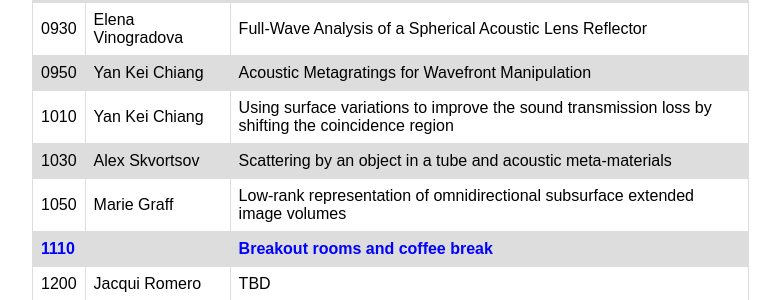
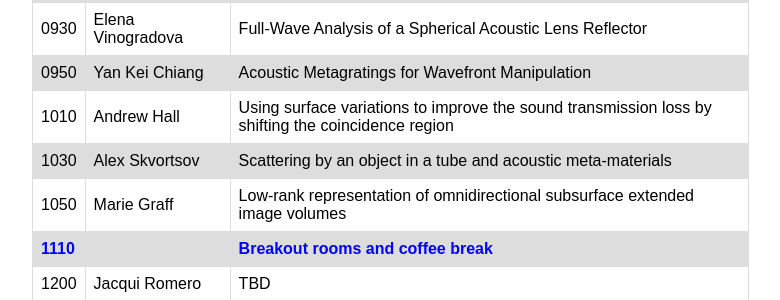
Before and after one commit to kozwaves/kozwaves.github.io, a Jekyll site: the page built from KOZWaves2022/index.html, in a window 1280 px wide and 900 px high, scrolled down 538 px. Shown: the part 152-452 px from the top of the window, without its empty margins (160-940 px from the left). Built offline with Jekyll 4.4.1, drawn with Linux system fonts in a browser that asks for light colours; comment, search, counter and statistics services are not loaded.

Commit message:
Update index.html

```diff
--- a/KOZWaves2022/index.html
+++ b/KOZWaves2022/index.html
@@ -69,7 +69,7 @@ tr:nth-child(even) {
   </tr>
 	<tr>
     <td>1010</td>
-    <td>Yan Kei Chiang</td>
+    <td>Andrew Hall</td>
     <td>Using surface variations to improve the sound transmission loss by shifting the coincidence region</td>
   </tr>
 	<tr>
```
